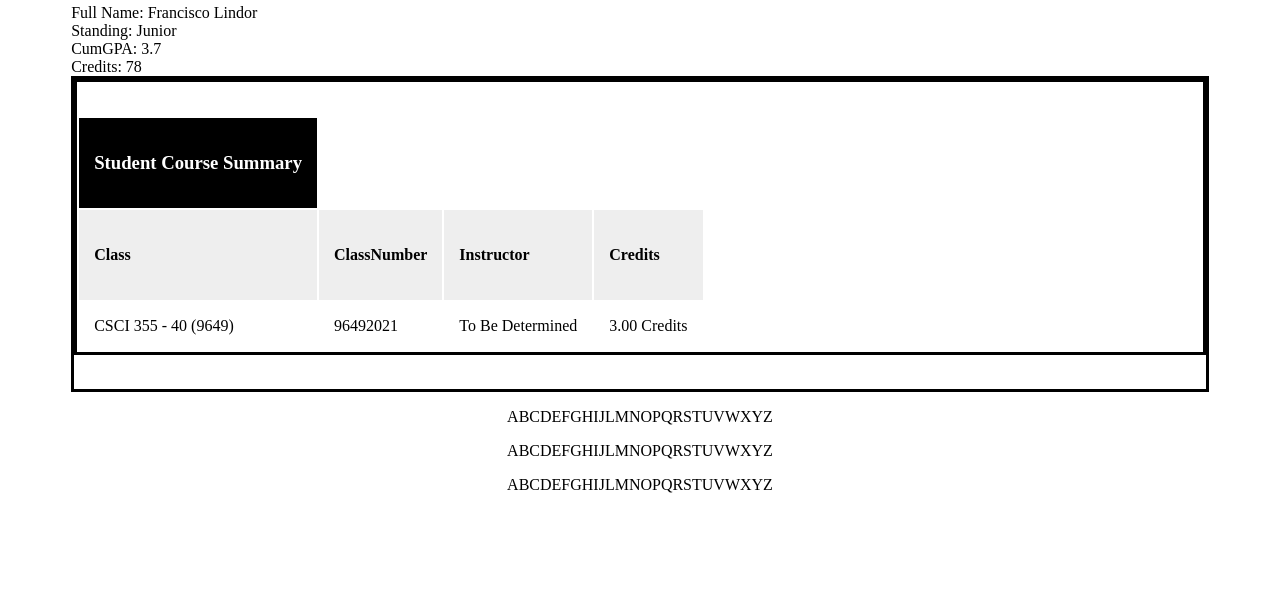
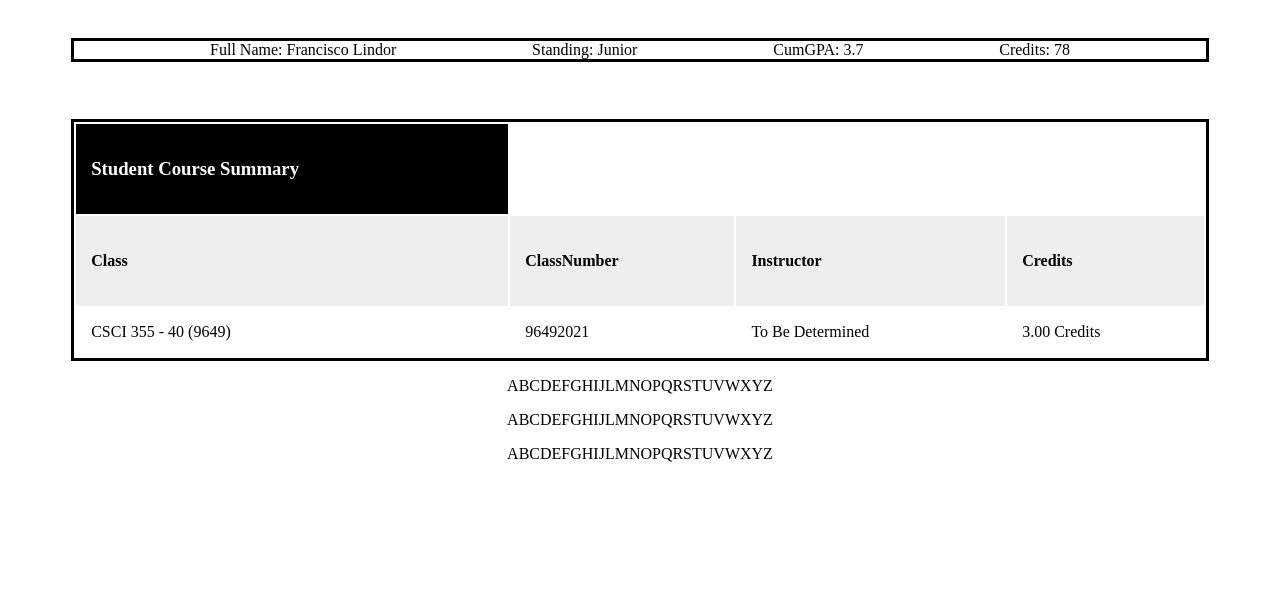
Before and after one commit to jonathanyulan99/qcfirst, a web app: file TestSite/HTML/academics.html in a window 1280 px wide. Shown: the part 67-662 px from the top of the page. Run offline with its HTML, style and script files only (its server is not run), Linux system fonts and the light colour scheme.

Commit message:
Fixed the Academics flex CSS

```diff
--- a/TestSite/CSS/academicsStyles.css
+++ b/TestSite/CSS/academicsStyles.css
@@ -101,6 +101,15 @@
     text-align: center;
 }
 
+.textAcademics{
+    display:flex;
+    flex-direction:row;
+    justify-content:space-evenly;
+    border: 3px solid black;
+    margin-top: 3%;
+    margin-bottom: 5%;
+}
+
 
 
 
--- a/TestSite/HTML/academics.html
+++ b/TestSite/HTML/academics.html
@@ -28,7 +28,6 @@
                 </container>
 
                 <container class="containerAcademics">
-                        <div class="courseHistory">
                             <table id="courseHistory">
                                 <tr>
                                     <th><h3>Student Course Summary</h3></th>
@@ -48,7 +47,6 @@
                                 </tr>
                                 </tbody>
                             </table>
-                        </div>
                     </container>
                     <container class="transcripts"> <p>ABCDEFGHIJLMNOPQRSTUVWXYZ</p></container>
                     <container class="advisors"> <p>ABCDEFGHIJLMNOPQRSTUVWXYZ</p></container>
--- a/TestSite/HTML/announcementsStudent.html
+++ b/TestSite/HTML/announcementsStudent.html
@@ -7,6 +7,7 @@
     </head>
 
     <body>
+
         <div class="container">
             <nav class="nav-bar-inner">
                 <img class="navbarlogo" src="../Images/CUNYfirst.png" alt="logo1" id="cunyLogo" width="125" weight="25">
@@ -20,12 +21,12 @@
             </nav>
 
             <div class="grid-container">
-                <div class="gridStudentInfo">
+                <container class="gridStudentInfo">
                     <div class="studentName"><b>Full Name:</b> Francisco Lindor</div>
                     <div class="studentID"><b>ID#:</b> 23341538</div>
                     <div class="studentTerm"><b>Term:</b> Spring '21</div>
                     <div class="studentUni"><b>University:</b> Queens College</div>
-                </div>
+                </container>
 
                 <div class="gridStudentInfo2">
                     <container class="studentContainer">
```
Also changed, not shown: TestSite/CSS/announcementStyles.css (+9 -0 lines).
